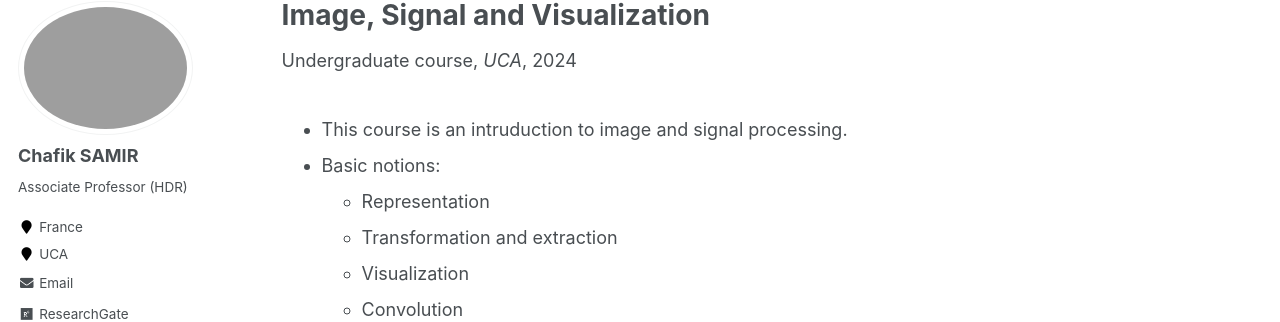
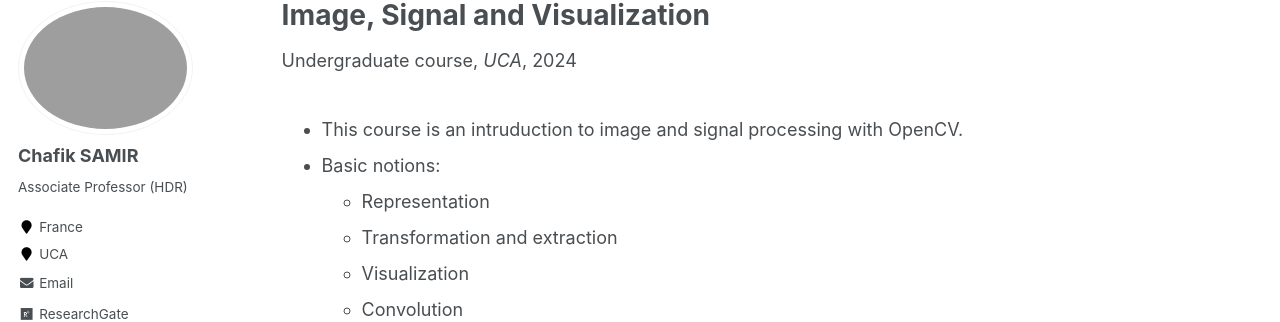
Before and after one commit to Chsamir/chsamir.github.io, a Jekyll site: the page built from _teaching/2024-winter-teaching-1.md, in a window 1280 px wide and 930 px high. Shown: the part 117-439 px from the top of the window. Built offline with Jekyll 4.4.1, drawn with Linux system fonts in a browser that asks for light colours; some web fonts are replaced.

Commit message:
Update 2024-winter-teaching-1.md

```diff
--- a/_teaching/2024-winter-teaching-1.md
+++ b/_teaching/2024-winter-teaching-1.md
@@ -8,7 +8,7 @@ date: 2024-01-08
 location: "France"
 ---
 
-- This course is an intruduction to image and signal processing.
+- This course is an intruduction to image and signal processing with OpenCV.
 - Basic notions:
     * Representation
     * Transformation and extraction
```
